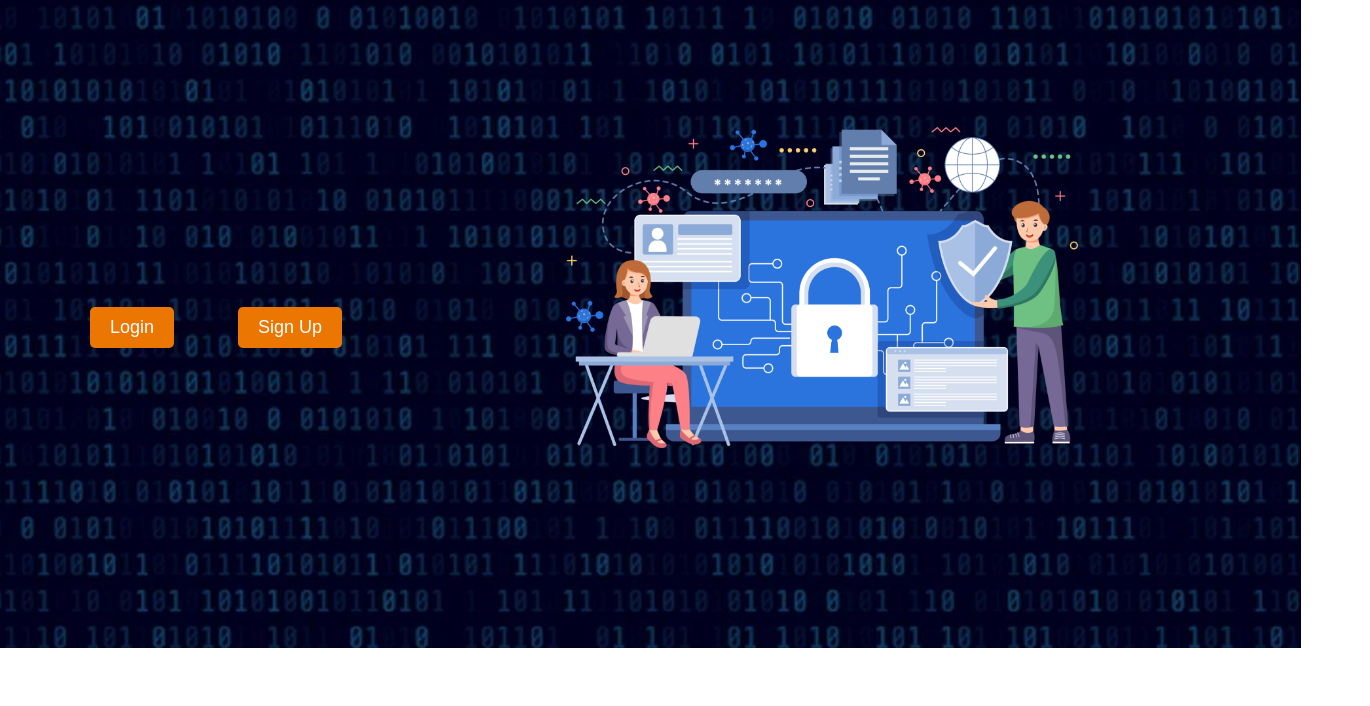
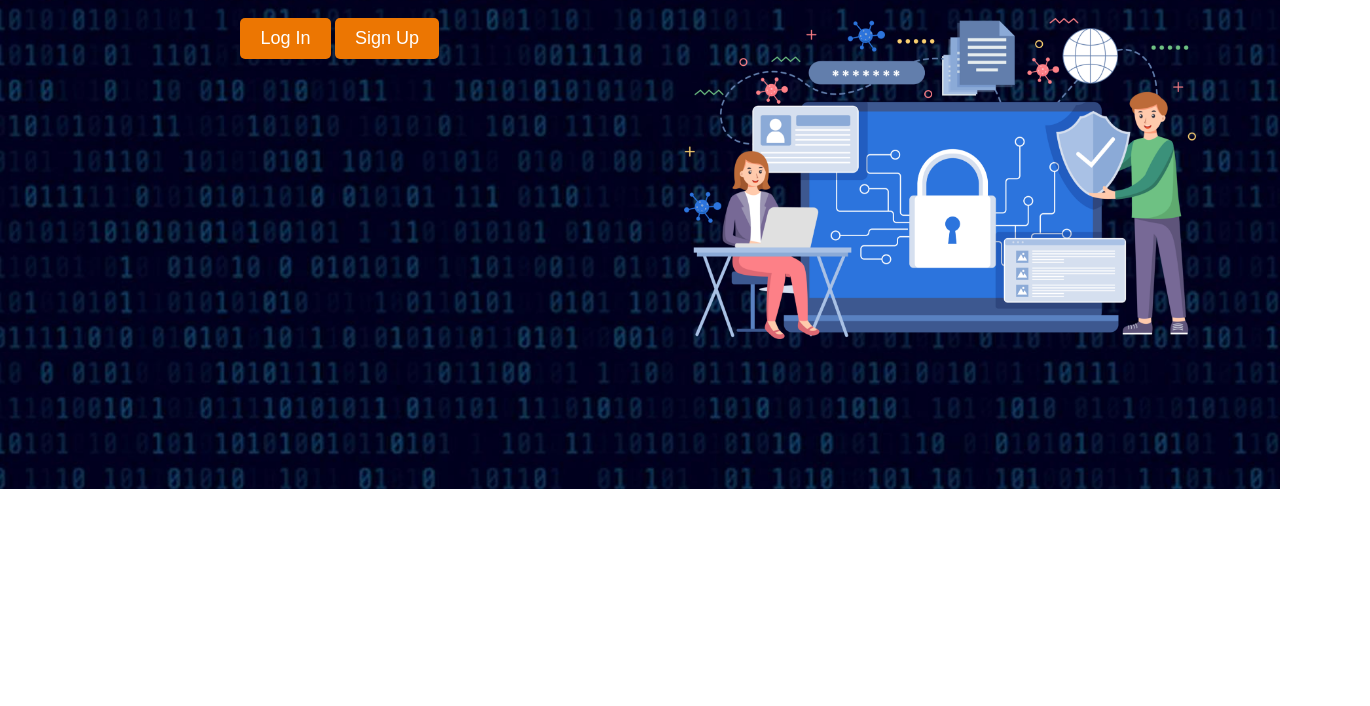
Before and after one commit to miguel5andrade/sekeyrity.github.io, a plain HTML site: page index.html in a window 1280 px wide. Shown: the part 94-800 px from the top of the page, 1370 px wide, since content can reach past the window. Drawn offline with Linux system fonts and the light colour scheme.

Commit message:
Bruna update index.html

```diff
--- a/index.html
+++ b/index.html
@@ -5,6 +5,9 @@
   <meta name="viewport" content="width=device-width, initial-scale=1.0" />
   <title>Landing Page</title>
   <link rel="stylesheet" href="styles.css" />
+  <style>
+
+  </style>
 </head>
 <body>
   <div class="container">
@@ -12,7 +15,6 @@
       <a href="index.html">
         <img src="/assets/titulo_3x.png" alt="Logo" class="logo" />
       </a>
-
       <nav class="top-nav">
         <a href="#" class="top-nav-btn">About Us</a>
         <a href="#" class="top-nav-btn">Services</a>
@@ -21,14 +23,16 @@
     </header>
   </div>
 
-    <div class="login-buttons">
-      <a href="#" class="btn">Login</a>
+  <div class="insert_user_info">
+    <div class="left-div">
+      <a href="login.html" class="btn">Log In</a>
       <a href="signup.html" class="btn">Sign Up</a>
-      <img
-        src="/assets/right_image.webp"
-        alt="Your Image"
-        class="right-image"
-      />
+
     </div>
+    <div class="right-div">
+      <img src="/assets/right_image.webp" alt="Your Image" class="post_signup_image" />
+    </div>
+  </div>
+
 </body>
 </html>
```
Lines whose indentation alone changed are shown as unchanged.
